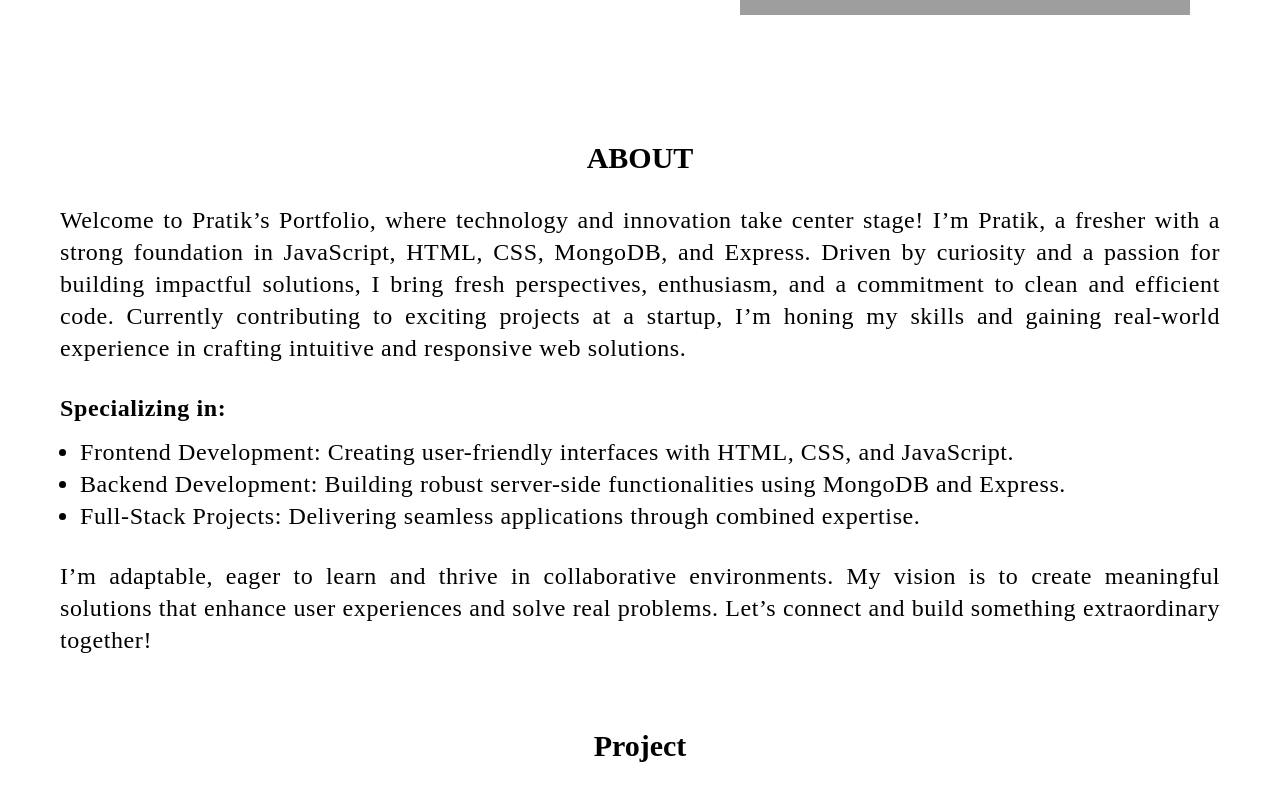
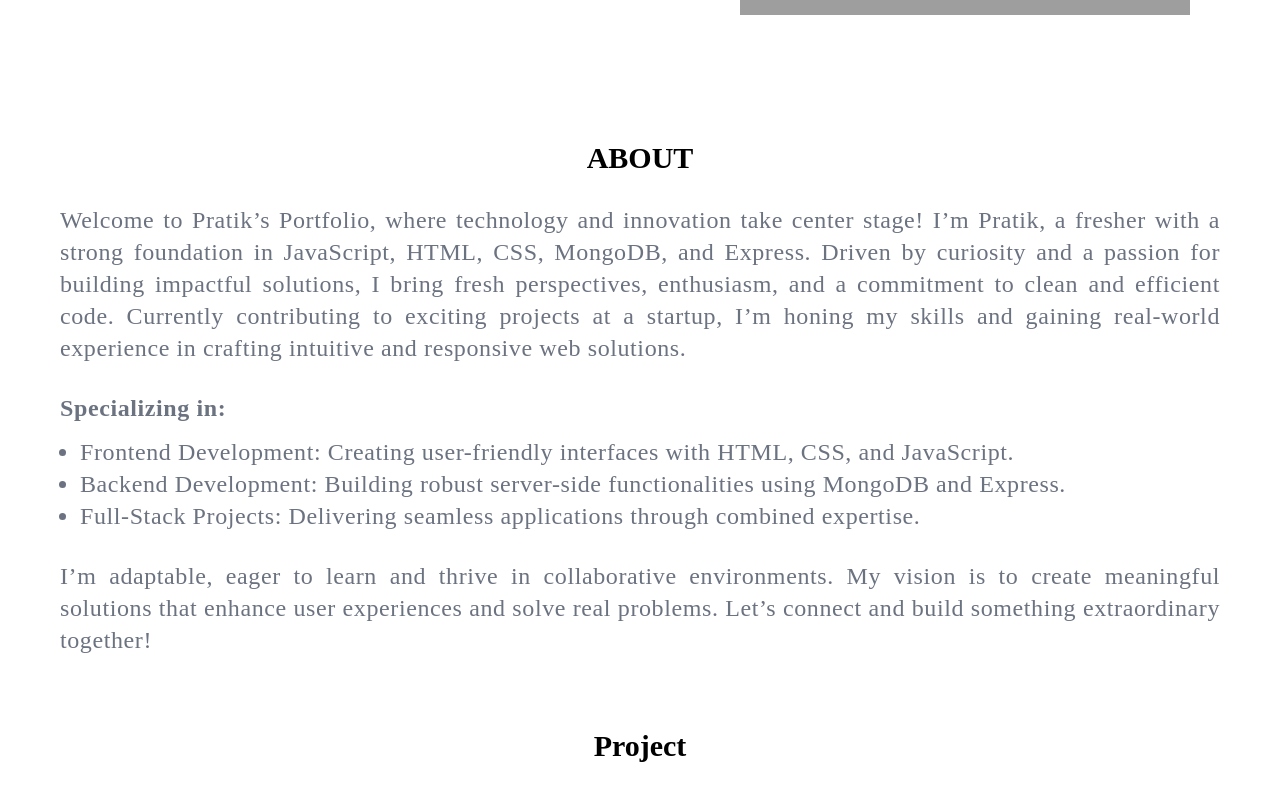
Before and after one commit to Pratik4555-star/portfolio-pratik, a React (Vite) app: page / in a window 1280 px wide. Shown: the part 740-1540 px from the top of the page. Built offline with nearby package versions, Linux system fonts and the light colour scheme; grey boxes are pictures that could not be loaded.

Commit message:
"Updated text color to gray-500 in About section of Home component"

```diff
--- a/src/components/Home.jsx
+++ b/src/components/Home.jsx
@@ -50,17 +50,17 @@ function Home() {
       {/* About */}
       <div className="px-10 py-5 w-full h-1/2 ">
         <h1 className="text-center text-3xl font-semibold font-inner"> ABOUT</h1>
-        <p className="py-4 px-5 mt-3 font-inner tracking-wide text-justify text-2xl">Welcome to Pratik’s Portfolio, where technology and innovation take center stage! I’m Pratik, a fresher with a strong foundation in JavaScript, HTML, CSS, MongoDB, and Express.
+        <p className="py-4 px-5 mt-3 text-gray-500 font-inner tracking-wide text-justify text-2xl">Welcome to Pratik’s Portfolio, where technology and innovation take center stage! I’m Pratik, a fresher with a strong foundation in JavaScript, HTML, CSS, MongoDB, and Express.
 
 Driven by curiosity and a passion for building impactful solutions, I bring fresh perspectives, enthusiasm, and a commitment to clean and efficient code. Currently contributing to exciting projects at a startup, I’m honing my skills and gaining real-world experience in crafting intuitive and responsive web solutions.  </p>
 
-<p className="py-3 px-5  font-inner font-semibold tracking-wide text-justify text-2xl">Specializing in:</p>
-<ul className="list-disc px-10 font-inner text-2xl tracking-wide mb-4">
+<p className="py-3 px-5  font-inner text-gray-500 font-semibold tracking-wide text-justify text-2xl">Specializing in:</p>
+<ul className="list-disc px-10 text-gray-500 font-inner text-2xl tracking-wide mb-4">
 <li > Frontend Development: Creating user-friendly interfaces with HTML, CSS, and JavaScript.</li>
 <li> Backend Development: Building robust server-side functionalities using MongoDB and Express.</li>
 <li> Full-Stack Projects: Delivering seamless applications through combined expertise.</li>
 </ul>
-<p className="py-3 px-5  font-inner tracking-wide text-justify text-2xl">
+<p className="py-3 px-5 text-gray-500 font-inner tracking-wide text-justify text-2xl">
 I’m adaptable, eager to learn and thrive in collaborative environments. My vision is to create meaningful solutions that enhance user experiences and solve real problems. Let’s connect and build something extraordinary together!
 </p>
 
```
